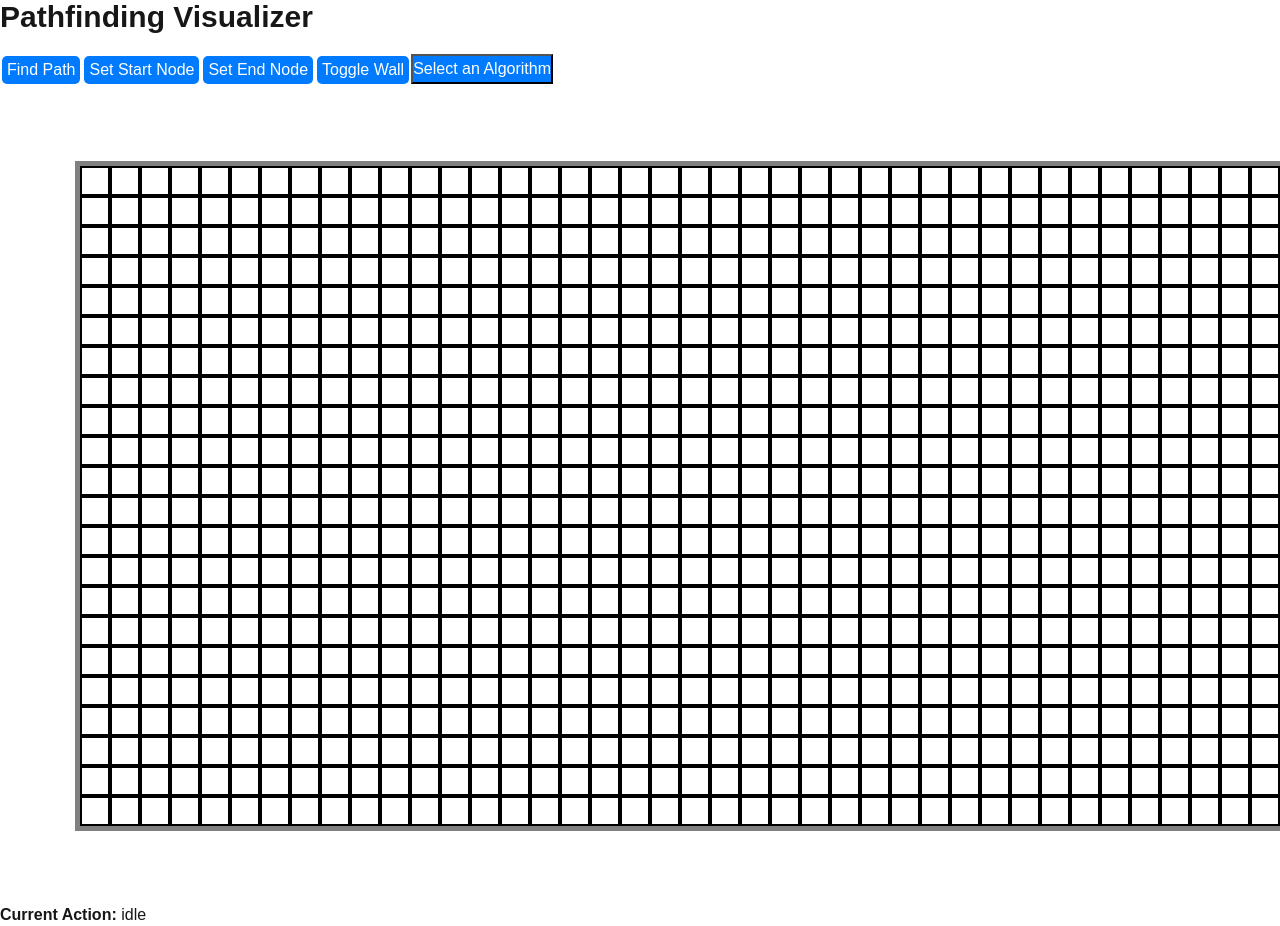
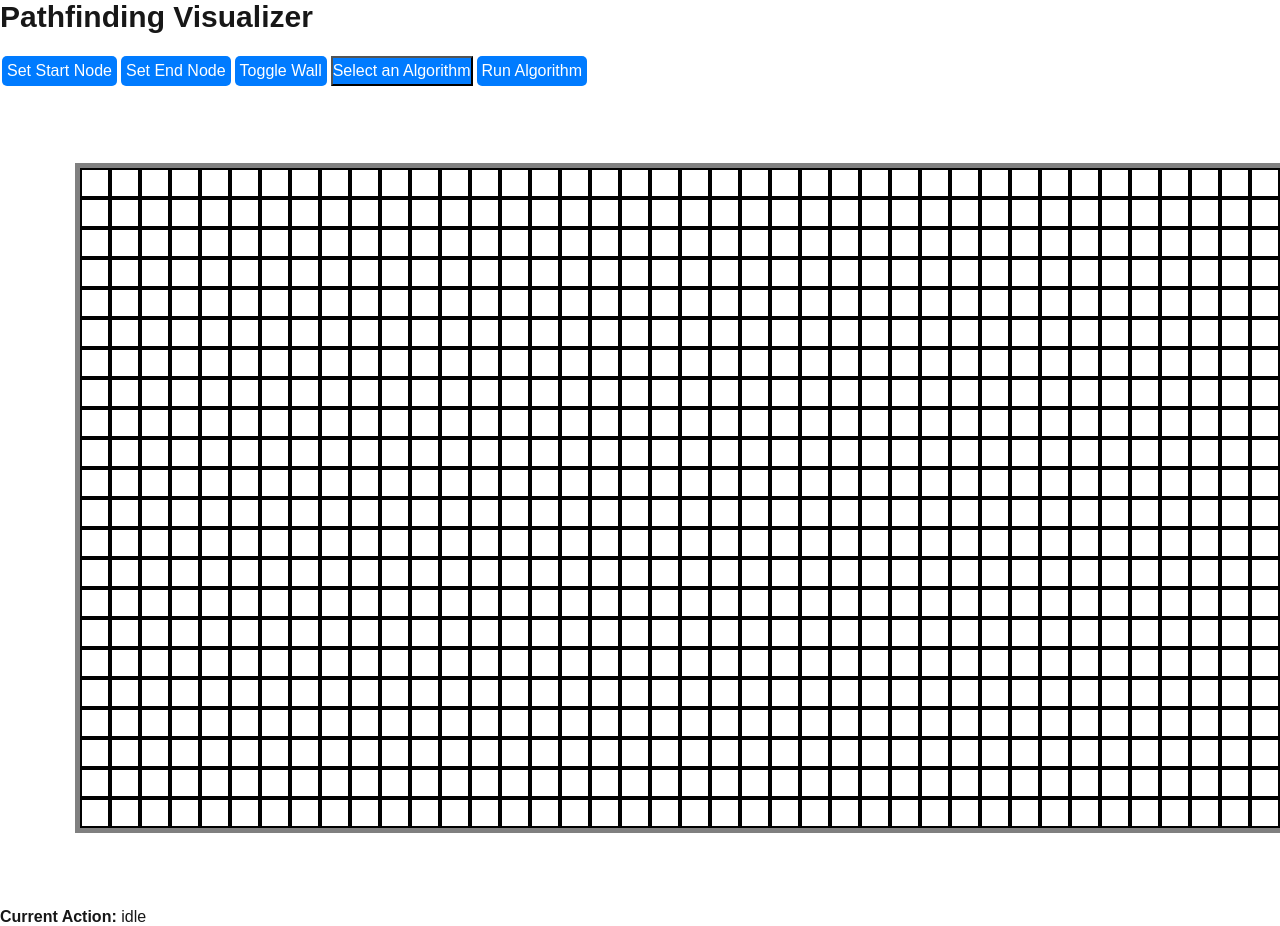
Before and after one commit to NomadicSasquatch/Pathfinding-Visualiser, a Next.js app: page / in a window 1280 px wide. Built offline with nearby package versions, Linux system fonts and the light colour scheme.

Commit message:
updated node attributes to determine visited status, added bfs logic and animation

```diff
--- a/src/app/components/ControlPanel/ControlPanel.js
+++ b/src/app/components/ControlPanel/ControlPanel.js
@@ -5,14 +5,11 @@ import Grid from '../Grid/Grid';
 import Dropdown from '../Dropdown/Dropdown';
 import styles from './ControlPanel.module.css';
 
-const GridPanel = ( {handleSetStartButton, handleSetEndButton, setCurrentAction}) => {
+const GridPanel = ({ handleSetStartButton, handleSetEndButton, setCurrentAction, setSelectedAlgorithm, handleRunButton }) => {
   const algorithms = [`Breadth-First Search`, `Depth-First Search`, `Dijkstra's Algorithm`, `A* Algorithm`];
 
   return (
     <div className={styles.gridPanel}>
-      <button className={styles.button}>
-        Find Path
-      </button>
       <button onClick = {()=>handleSetStartButton()} className={styles.button}>
         Set Start Node
       </button>
@@ -22,9 +19,12 @@ const GridPanel = ( {handleSetStartButton, handleSetEndButton, setCurrentAction}
       <button onClick = {()=>setCurrentAction('toggleWall')} className={styles.button}>
         Toggle Wall
       </button>
-      <Dropdown options={algorithms} defaultText={`Select an Algorithm`}>
+      <Dropdown options={algorithms} defaultText={`Select an Algorithm`} setSelectedAlgorithm={setSelectedAlgorithm}>
 
       </Dropdown>
+      <button onClick = {()=>handleRunButton()} className={styles.button}>
+        Run Algorithm
+      </button>
     </div>
   );
 };
--- a/src/app/components/Dropdown/Dropdown.js
+++ b/src/app/components/Dropdown/Dropdown.js
@@ -1,7 +1,7 @@
 import React, { useState } from 'react';
 import styles from './Dropdown.module.css';
 
-const Dropdown = ({ options, defaultText }) => {
+const Dropdown = ({ options, defaultText, setSelectedAlgorithm }) => {
   const [isOpen, setIsOpen] = useState(false);
   const [selectedOption, setSelectedOption] = useState(defaultText);
 
@@ -10,6 +10,7 @@ const Dropdown = ({ options, defaultText }) => {
   const handleOptionClick = (option) => {
     setSelectedOption(option);
     setIsOpen(false);
+    setSelectedAlgorithm(option);
   };
 
   return (
--- a/src/app/components/Dropdown/Dropdown.module.css
+++ b/src/app/components/Dropdown/Dropdown.module.css
@@ -9,6 +9,7 @@
     cursor: pointer;
     height: 30px;
     font-size: 16px;
+    margin: 2px;
 }
 
 .dropdownButton:hover {
--- a/src/app/components/Grid/Grid.js
+++ b/src/app/components/Grid/Grid.js
@@ -23,6 +23,7 @@ const Grid = ({ grid, setGrid, onMouseDown, onMouseUp, onMouseEnter, actionState
               isStart={node.isStart}
               isEnd={node.isEnd}
               isWall={node.isWall}
+              isVisited={node.isVisited}
               onMouseDown={() => onMouseDown(rowIndex, colIndex, actionState)}
               onMouseUp={() => onMouseUp()}
               onMouseEnter={() => onMouseEnter(rowIndex, colIndex, actionState)}
--- a/src/app/components/Node/Node.js
+++ b/src/app/components/Node/Node.js
@@ -4,7 +4,7 @@ import React, { useEffect } from 'react';
 import styles from './Node.module.css';
 import { NODE_SIZE } from '../../config/config';
 
-const Node = ({ row, col, isStart, isEnd, isWall, onMouseDown, onMouseUp, onMouseEnter }) => {
+const Node = React.memo(({ row, col, isStart, isEnd, isWall, isVisited, onMouseDown, onMouseUp, onMouseEnter }) => {
   useEffect(() => {
     document.documentElement.style.setProperty('--node-size', `${NODE_SIZE}px`);
   }, []);
@@ -15,6 +15,8 @@ const Node = ({ row, col, isStart, isEnd, isWall, onMouseDown, onMouseUp, onMous
     ? styles.nodeEnd
     : isWall
     ? styles.nodeWall
+    : isVisited
+    ? styles.nodeVisited
     : styles.default;
 
   return (
@@ -25,6 +27,6 @@ const Node = ({ row, col, isStart, isEnd, isWall, onMouseDown, onMouseUp, onMous
       onMouseEnter={onMouseEnter}
     />
   );
-};
+});
 
 export default Node;
--- a/src/app/components/Node/Node.module.css
+++ b/src/app/components/Node/Node.module.css
@@ -23,6 +23,10 @@
   background-color: red; /* End node is red */
 }
 
+.nodeVisited {
+  background-color: blueviolet;
+}
+
 .node:hover {
   background-color: lightgray; /* Change color on hover */
 }
--- a/src/app/components/Pathfinding Visualiser/PathfindingVisualiser.js
+++ b/src/app/components/Pathfinding Visualiser/PathfindingVisualiser.js
@@ -17,13 +17,18 @@ export default function PathfindingVisualizer() {
         isStart: false,
         isEnd: false,
         isWall: false,
+        isVisited: false
       }))
     );
   });
   const [isMouseDown, setIsMouseDown] = useState(false);
   const [currentAction, setCurrentAction] = useState('idle');
+  const [selectedAlgorithm, setSelectedAlgorithm] = useState('');
+  const [hasStart, setHasStart] = useState(null);
+  const [hasEnd, setHasEnd] = useState(null);
 
   const handleMouseDown = (row, col) => {
+    // TODO: add boundary checking
     setIsMouseDown(true);
     switch(currentAction) {
       case 'toggleWall':
@@ -31,10 +36,12 @@ export default function PathfindingVisualizer() {
         break;
       case 'setStart':
         handleNodeState(row, col, 'isStart');
+        setHasStart([row, col]);
         setCurrentAction('idle');
         break;
       case 'setEnd':
         handleNodeState(row, col, 'isEnd');
+        setHasEnd([row, col]);
         setCurrentAction('idle');
         break;
       case 'idle':
@@ -107,14 +114,71 @@ export default function PathfindingVisualizer() {
     setCurrentAction('setEnd');
   }
 
-  const findPath = () => {
-    console.log('Pathfinding algorithm starts here');
+  const handleRunButton = () => {
+    switch(selectedAlgorithm) {
+      case `Breadth-First Search`:
+        breadthFirstSearch();
+        break;
+      case `Depth-First Search`:
+
+        break;
+      case `Dijkstra's Algorithm`:
+
+        break;
+      case `A* Algorithm`:
+
+        break;
+      default:
+        //NOP
+    }
+  }
+
+  const breadthFirstSearch = async () => {
+    if(hasStart && hasEnd && hasStart.length === 2 && hasEnd.length === 2) {
+      const dir = [[-1, 0], [0, 1], [1, 0], [0, -1]];
+      const queue = [];
+      queue.push([hasStart[0], hasStart[1]]);
+
+      const updatedGrid = [...grid];
+      updatedGrid[hasStart[0]][hasStart[1]].isVisited = true;
+
+      let delay = 10;
+
+      const animate = (callback) =>
+        new Promise((resolve) => setTimeout(() => resolve(callback()), delay));
+
+
+      while(queue.length > 0) {
+        const [curX, curY] = queue.shift();
+        for(let i = 0; i < 4; i++) {
+          const x = curX + dir[i][0];
+          const y = curY + dir[i][1];
+          if(x >= 0 && x < GRID_ROWS && y >= 0 && y < GRID_COLS && !updatedGrid[x][y].isWall && !updatedGrid[x][y].isVisited) {
+            if(x === hasEnd[0] && y === hasEnd[1]) {
+              updatedGrid[x][y].isVisited = true;
+              setGrid(updatedGrid);
+              return;
+            }
+
+            updatedGrid[x][y].isVisited = true;
+            queue.push([x, y]);
+          }
+        }
+        setGrid([...updatedGrid]);
+        await animate(() => {});
+      }
+
+      console.log("Path not found.");
+    } else {
+      console.error("Start or end node is invalid.");
+    }
   };
+
 
   return (
     <div className={styles.visualizerContainer}>
       <h1 className={styles.h1}>Pathfinding Visualizer</h1>
-      <ControlPanel handleSetStartButton={handleSetStartButton} handleSetEndButton={handleSetEndButton} setCurrentAction={setCurrentAction}>
+      <ControlPanel handleSetStartButton={handleSetStartButton} handleSetEndButton={handleSetEndButton} setCurrentAction={setCurrentAction} setSelectedAlgorithm={setSelectedAlgorithm} handleRunButton={handleRunButton}>
 
       </ControlPanel>
       <Grid grid={grid} setGrid={setGrid} onMouseDown={handleMouseDown} onMouseUp={handleMouseUp} onMouseEnter={handleMouseEnter} actionState={currentAction}/>
```
